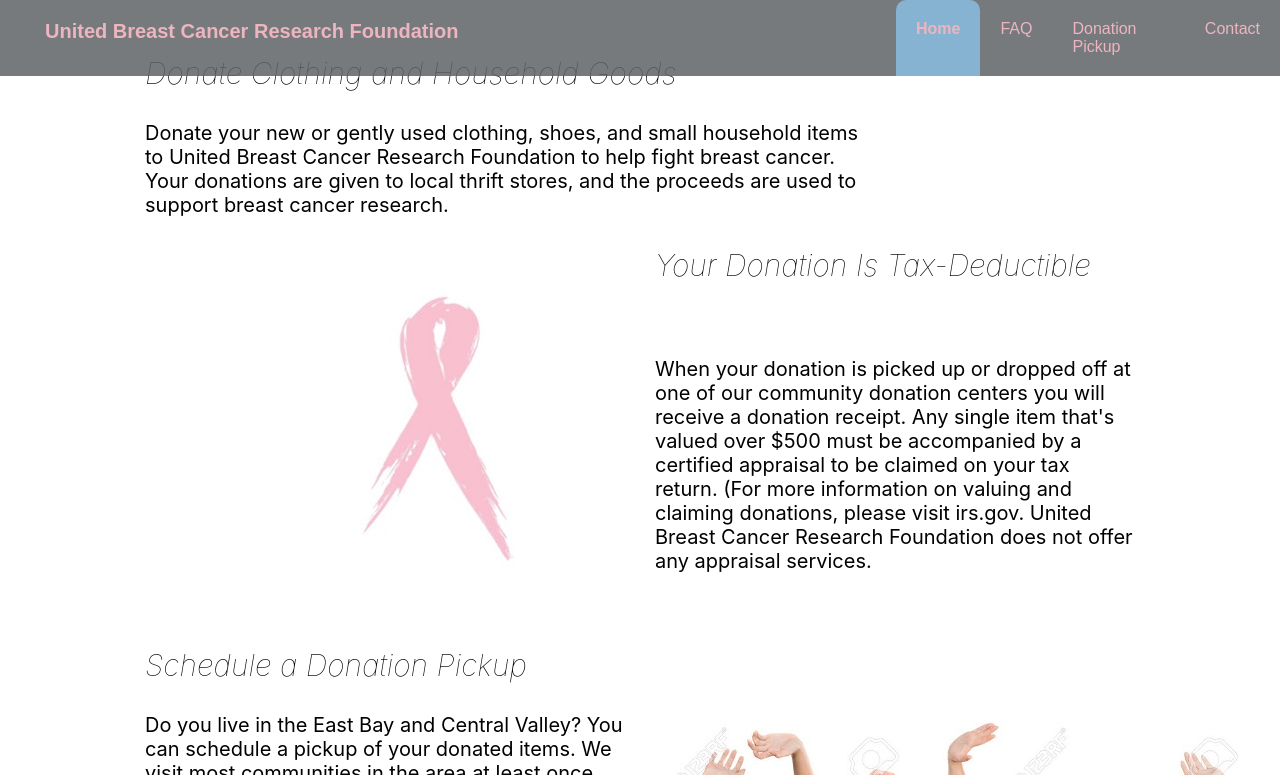
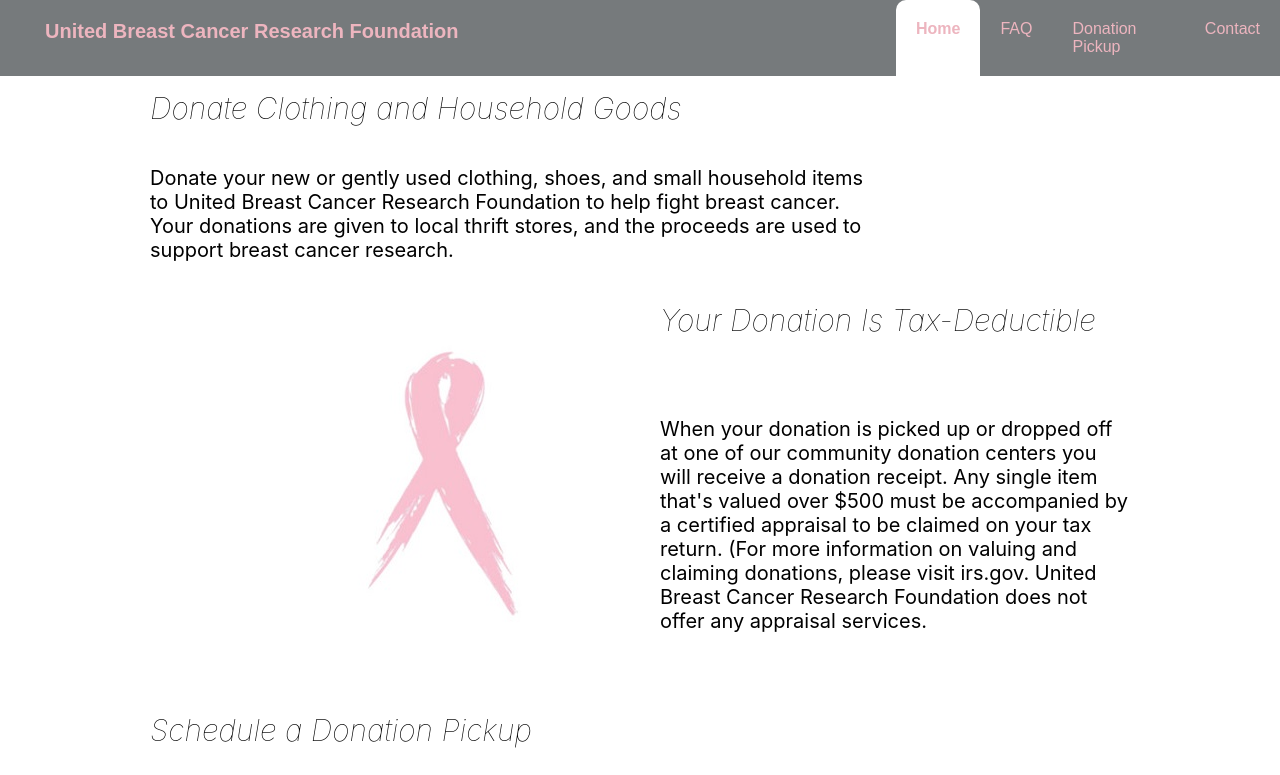
Before and after one commit to bhavinafricawala/breast-cancer-demosite, a website: page index.html in a window 1280 px wide. Shown: the top 775 px of the page. Drawn offline with Linux system fonts and the light colour scheme.

Commit message:
change active link bg to white

```diff
--- a/app.css
+++ b/app.css
@@ -32,7 +32,7 @@
   font-family: arial;
 }
 .active {
-  background: #86b3d1;
+  background: #fff;
   border-radius: 10px 10px 0 0;
   font-weight: 700;
 }
@@ -73,11 +73,12 @@
   font-family: -apple-system, BlinkMacSystemFont, "Segoe UI", Roboto, Oxygen,
     Ubuntu, Cantarell, "Open Sans", "Helvetica Neue", sans-serif;
   grid-column: span 2;
-  padding: 5px;
+  padding: 10px;
 }
 
 .item1 {
   grid-column: 1 / span 3;
+  padding-top: 40px;
 }
 
 .item2 {
```
